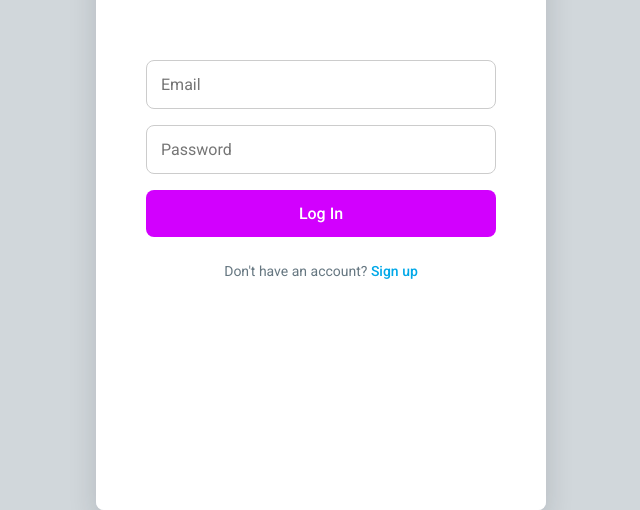
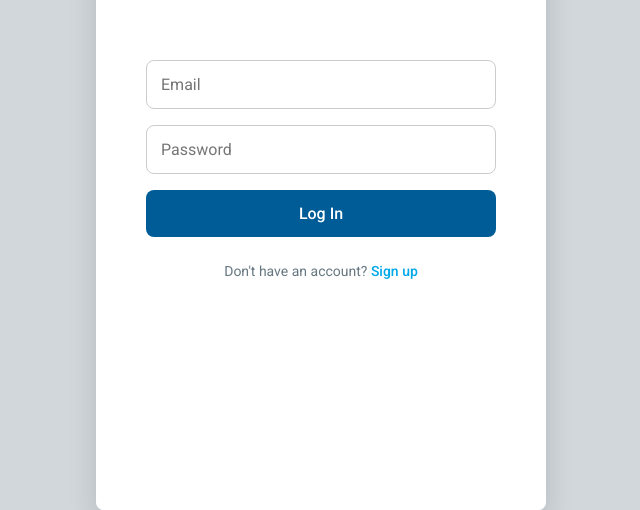
Before and after one commit to smmspeedx-lang/Calling, a plain HTML site: page index.html in a window 1280 px wide. Shown: the part 290-800 px from the top of the page, without its empty margins (319-959 px from the left). Drawn offline with Linux system fonts and the light colour scheme; no server answers.

Commit message:
Update index.html

```diff
--- a/index.html
+++ b/index.html
@@ -9,9 +9,9 @@
     <link href="https://fonts.googleapis.com/css2?family=Roboto:wght@400;500;700&display=swap" rel="stylesheet">
     <style>
         :root {
-            --wa-header-bg: #D200FE; /* A deep, rich blue */
-            --wa-accent-blue: #FFFFFF; /* A vibrant, modern blue for accents */
-            --wa-message-out-bg: #E1F6FB; /* A very light blue for sent messages */
+            --wa-header-bg: #005c97; /* A deep, rich blue */
+            --wa-accent-blue: #34B7F1; /* A vibrant, modern blue for accents */
+            --wa-message-out-bg: #e1f6fb; /* A very light blue for sent messages */
             --wa-message-in-bg: #ffffff;
             --wa-app-bg: #f0f2f5; /* Light grey background, common in modern apps */
             --wa-chat-bg: #e5ddd5; /* Classic WhatsApp pattern background color */
```
